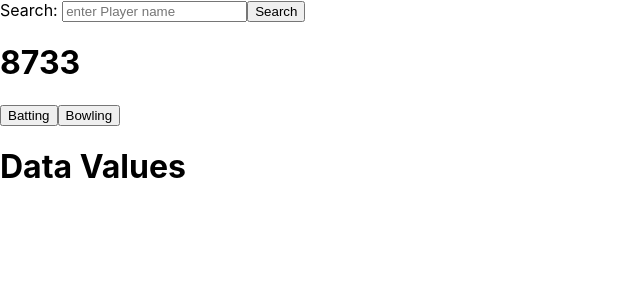
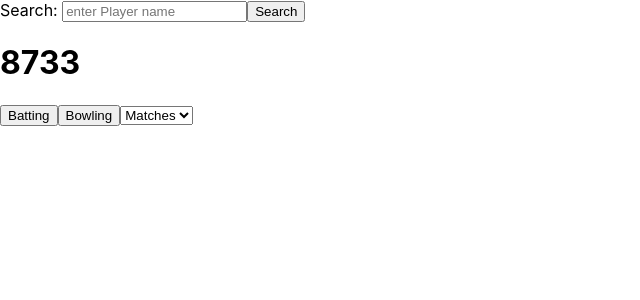
Before and after one commit to Khemendra-Bhardwaj/cricApp, a React (Create React App) app in the folder my-app/: page / in a window 1280 px wide. Shown: the top 300 px of the page, without its empty margins (0-640 px from the left). Built offline with nearby package versions, Linux system fonts and the light colour scheme.

Commit message:
select option and display graph --error

```diff
--- a/my-app/src/SearchBar.js
+++ b/my-app/src/SearchBar.js
@@ -1,12 +1,32 @@
 import React, {useState} from 'react'
+import ReactEcharts from "echarts-for-react";
 
 
 export default function SearchBar() {
+  const [currData, setcurrData] = useState([0,0,0,0])
 
+  const  option = {
+    legend: {},
+    tooltip: {},
+    dataset: {
+      dimensions: ['product', 'Test', 'Odi', 'T20','Ipl'],
+      source: [
+        { product: 'Matcha Latte', 'Test': currData[0], 'Odi': currData[1], 'T20': currData[2] ,'Ipl':currData[3]},
+      ]
+    },
+    xAxis: { type: 'category' },
+    yAxis: {},
+    series: [{ type: 'bar' }, { type: 'bar' }, { type: 'bar' },{ type: 'bar' }]
+  };
 
 
     const [playerName, setPlayerName] = useState('Joe root');   //1413
     const [stats, setStats] = useState([[]] )
+    const [mode, setMode] = useState('batting')
+    const [find, setFind] = useState('Matches')
+
+    const [optionVal, setOptionVal] = useState(option)
+
 
     const [playerInfo, setPlayerInfo] = useState({
       id:8733,
@@ -64,28 +84,27 @@ export default function SearchBar() {
       console.log(stat);
     }
 
-    const PrintBattingStats= ()=>{
-      return (
-        <div>
-        <h1>Data Values</h1>
-        {stats.map((row, rowIndex) => (
-          <div key={rowIndex}>
-            {row.map((item, columnIndex) => (
-              <span key={columnIndex}>
-                {item}
-                {columnIndex !== row.length - 1 && <>&nbsp;&nbsp;&nbsp;</>}
-              </span>
-            ))}
-            <br />
-          </div>
-        ))}
-      </div>
-      );
-    }
+    // const PrintBattingStats= ()=>{
+    //   return (
+    //     <div>
+    //     <h1>Data Values</h1>
+    //     {stats.map((row, rowIndex) => (
+    //       <div key={rowIndex}>
+    //         {row.map((item, columnIndex) => (
+    //           <span key={columnIndex}>
+    //             {item}
+    //             {columnIndex !== row.length - 1 && <>&nbsp;&nbsp;&nbsp;</>}
+    //           </span>
+    //         ))}
+    //         <br />
+    //       </div>
+    //     ))}
+    //   </div>
+    //   );
+    // }
 
-  const getBattingData = async()=>{
-
-  const url = `https://cricbuzz-cricket.p.rapidapi.com/stats/v1/player/${playerInfo.id}/batting`;
+  const getData = async()=>{
+  const url = `https://cricbuzz-cricket.p.rapidapi.com/stats/v1/player/${playerInfo.id}/${mode}`;
   console.log(url);
 
   const options = {
@@ -102,8 +121,6 @@ export default function SearchBar() {
     console.log(battingResult);
     battingStats(battingResult);
     // printBattingStats();
-
-
   } catch (error) {
     console.error(error);
   }
@@ -111,8 +128,40 @@ export default function SearchBar() {
     }
 
     const getBowlingData= ()=>{
+      setMode('bowling')
+      getData()
+    }
 
+
+
+
+
+    const displayGraph= (e)=>{
+
+      setFind(e.target.value)  //Runs
+      alert('showing  ', e.target.value)
+      console.log('finding ', find);
+
+      const x = []
+
+
+        for(let j=0;j<stats.length;j++){
+          if(stats[j][0] === find){
+              // setcurrData([stats[i][ j ])
+              for(let i=1;i<stats[j].length;i++){
+                x.push(stats[j][i]);
+              }
+              break;
+          }
+        }
+        console.log(x);
+        setcurrData(x)
+        setOptionVal(optionVal)
+       return  <ReactEcharts  option={optionVal} />
     }
+
+
+
 
 
   return (
@@ -128,11 +177,49 @@ export default function SearchBar() {
       {/* <h1>  Matches : Test  { } </h1>*/}
 
 
-        <button onClick={getBattingData} >  Batting  </button>
+        <button onClick={getData} >  Batting  </button>
         <button onClick={getBowlingData} > Bowling </button>
 
-      <PrintBattingStats />
+
+        <select name="field" onChange={displayGraph}  >
+        <option value="Matches"  >Matches</option>
+        <option value="Innings"  >Innings</option>
+        <option value="Runs"  >Runs</option>
+        <option value="Highest"  >Highest</option>
+        <option value="Average"  >Average</option>
+        <option value="SR"  >SR</option>
+        <option value="Fours"  >Fours</option>
+        <option value="Sixes"  >Sixes</option>
+       </select>
+
+
 
     </>
   )
 }
+
+
+/*
+
+Field   Test   Odi   T20   Ipl
+Matches     90   350   98   250
+Innings     144   297   85   218
+Runs    4876   10773   1617   5082
+Balls     8248   12303   1282   3739
+Highest     224   183   56   84
+Average     38.09   50.58   37.6   38.79
+SR         59.12   87.56   126.13   135.92
+Not Out     16   84   42   87
+Fours     544   826   116   349
+Sixes     78   229   52   239
+Ducks     10   10   1   5
+50s       33   73   2   24
+100s      6   10   0   0
+200s      1   0   0   0
+300s      0   0   0   0
+400s      0   0   0   0
+
+
+comparision bar graph between test odi t20 and ipl
+
+*/
```
